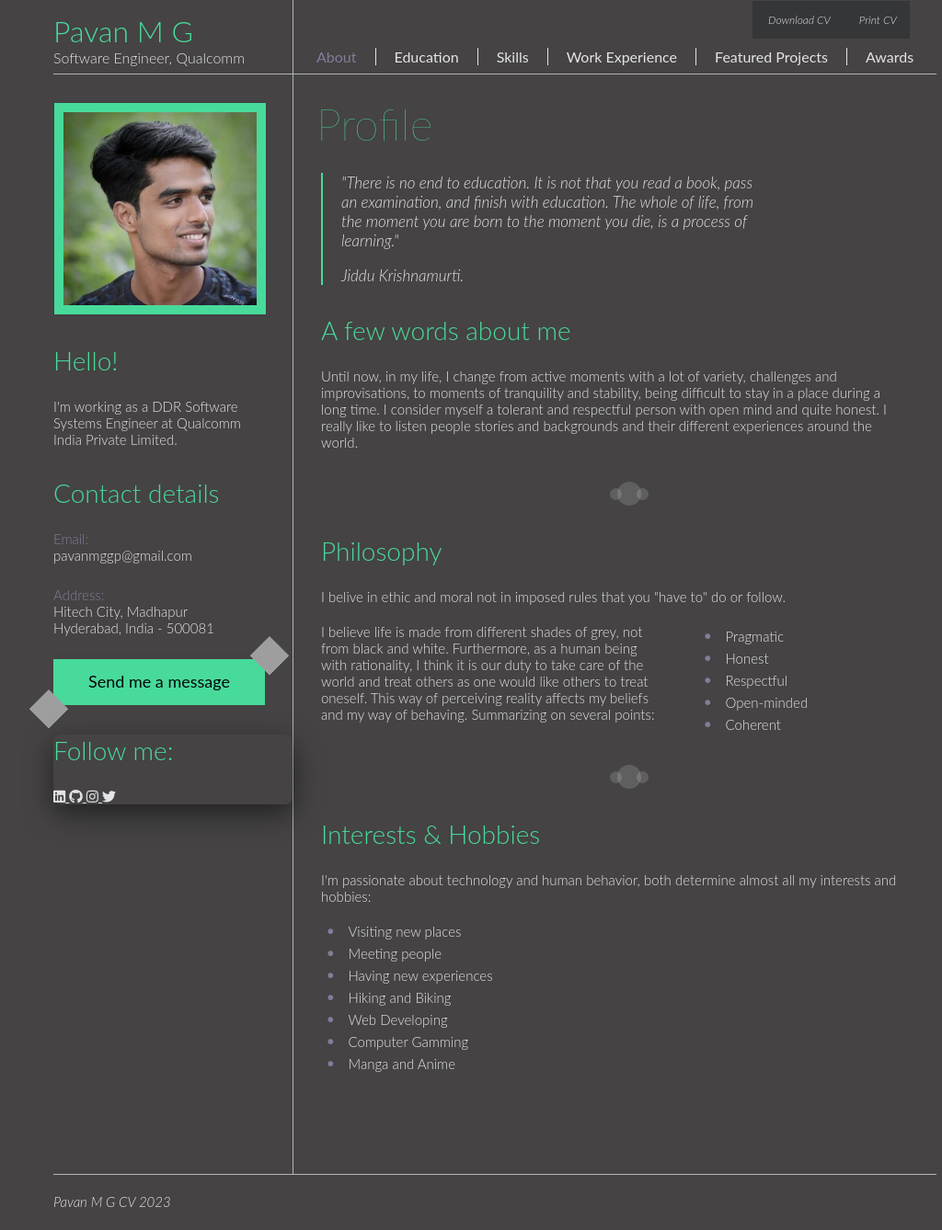
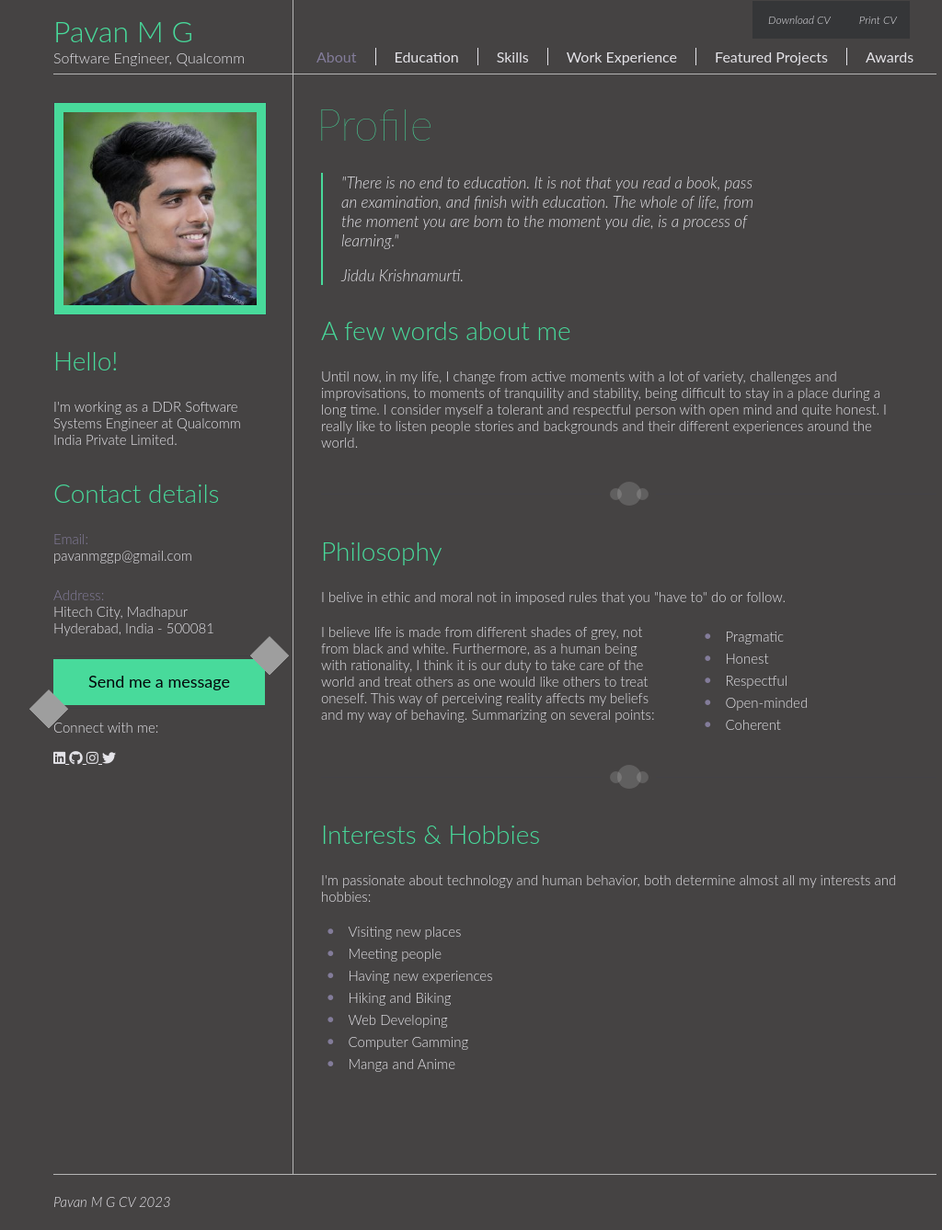
Before and after one commit to pavan-mg/pavan-mg.github.io, a Jekyll site: the page built from index.html, in a window 1280 px wide. Shown: the whole page at 92% size, without its empty margins (102-1126 px from the left). Built offline with Jekyll 4.4.1, drawn with Linux system fonts in a browser that asks for light colours.

Commit message:
Social Platform Update

```diff
--- a/_layouts/default.html
+++ b/_layouts/default.html
@@ -55,7 +55,7 @@
           <span class="content">Send me a message <span class="fontawesome-double-angle-right"></span></span>
         </a>
         <div class="get_social_content">
-          <h2>Follow me:</h2>
+          <p>Connect with me:</p>
             <a href="https://www.linkedin.com/in/pavan-m-688477107/" target="_blank">
               <span class="fab fa-linkedin"></span>
             </a>
--- a/css/main.css
+++ b/css/main.css
@@ -351,8 +351,8 @@ ul {
 	position: relative;
 	z-index: 1;
 	height: auto;
-	border-radius: 0.5em;
-	box-shadow: 0 10px 30px rgba(0, 0, 0, 0.5)
+	width: 230px;
+	box-shadow: 0 0 0 rgba(0, 0, 0, 0.5)
 }
 
 .footer_name {
```
